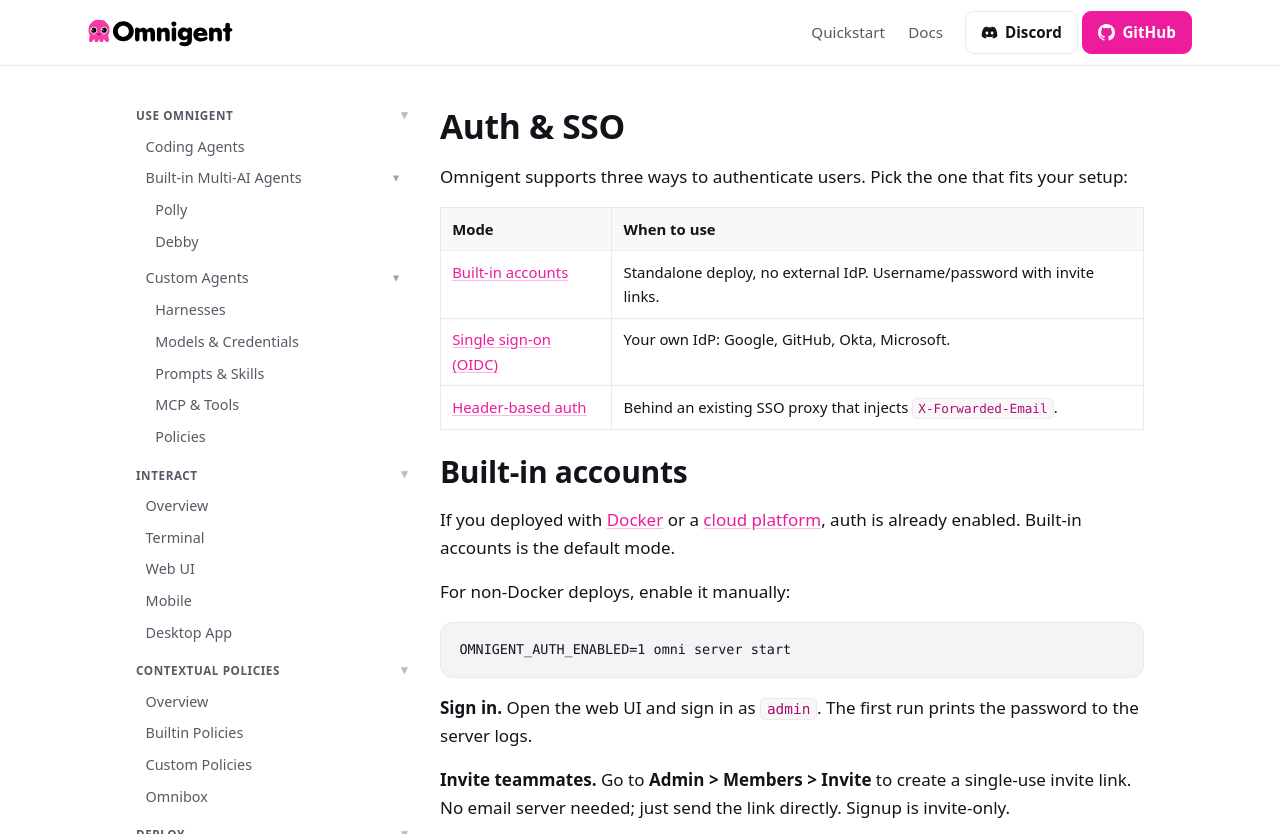
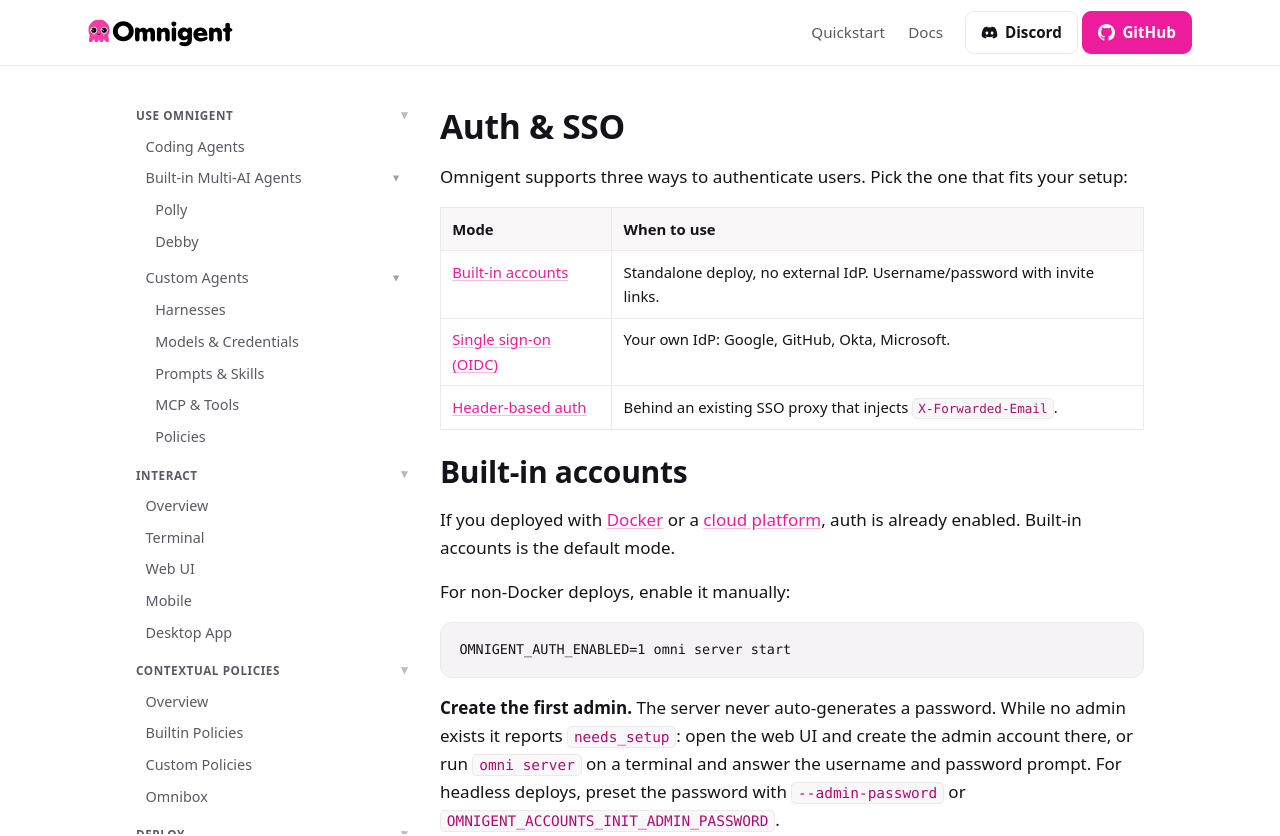
Before and after one commit to omnigent-ai/omnigent-site, a Next.js app: page /docs/collaborate/auth in a window 1280 px wide. Shown: the top 836 px of the page. Built offline with nearby package versions, Linux system fonts and the light colour scheme.

Commit message:
docs: replace stale auto-generated admin password flow with needs_setup setup paths

```diff
--- a/app/docs/collaborate/auth/page.js
+++ b/app/docs/collaborate/auth/page.js
@@ -51,8 +51,11 @@ export default function Page() {
       <pre><code>{"OMNIGENT_AUTH_ENABLED=1 omni server start"}</code></pre>
 
       <p>
-        <strong>Sign in.</strong> Open the web UI and sign in as <code>admin</code>. The first run
-        prints the password to the server logs.
+        <strong>Create the first admin.</strong> The server never auto-generates a password. While
+        no admin exists it reports <code>needs_setup</code>: open the web UI and create the admin
+        account there, or run <code>omni server</code> on a terminal and answer the username and
+        password prompt. For headless deploys, preset the password with{" "}
+        <code>--admin-password</code> or <code>OMNIGENT_ACCOUNTS_INIT_ADMIN_PASSWORD</code>.
       </p>
 
       <p>
--- a/app/docs/deploy/cloud/page.js
+++ b/app/docs/deploy/cloud/page.js
@@ -62,7 +62,9 @@ export default function Page() {
 
       <p>
         Both Render and Railway default to built-in <code>accounts</code> auth, so multi-user works
-        out of the box. First boot creates an admin (password in the service logs). To switch to
+        out of the box. No admin password is auto-generated: on first boot, open the web UI and
+        create the admin account there, or preset{" "}
+        <code>OMNIGENT_ACCOUNTS_INIT_ADMIN_PASSWORD</code> in the service environment. To switch to
         OIDC, set the <code>OMNIGENT_OIDC_*</code> environment variables. See{" "}
         <Link href="/docs/collaborate/auth">Auth &amp; SSO</Link> for details.
       </p>
--- a/app/docs/deploy/docker/page.js
+++ b/app/docs/deploy/docker/page.js
@@ -61,9 +61,11 @@ export default function Page() {
 
       <div className="note">
         <p>
-          First boot creates an admin account. Check the service logs for the password:
+          No admin password is auto-generated. On first boot the server reports{" "}
+          <code>needs_setup</code>: open the web UI and create the admin account there, or set{" "}
+          <code>OMNIGENT_ACCOUNTS_INIT_ADMIN_PASSWORD</code> in <code>.env</code> to preset it for
+          headless deploys.
         </p>
-        <pre><code>{"docker compose logs omnigent | grep \"admin password\""}</code></pre>
       </div>
     </>
   );
```
